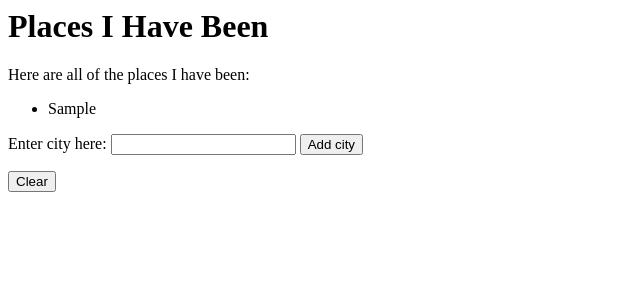
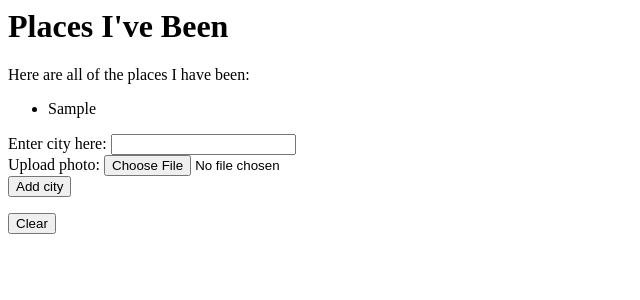
Before and after one commit to gitasong/places, a PHP site: template views/places.html.twig in a window 1280 px wide. Shown: the top 300 px of the page, without its empty margins (0-640 px from the left). Run offline with PHP 8.4, Linux system fonts and the light colour scheme; the template is opened without the code that fills it: most values are stand-ins (such as "Sample title", 1, 10 or a date in 2020); some libraries are stand-ins or nearby versions.

Commit message:
add label and input field re: upload image

```diff
--- a/views/places.html.twig
+++ b/views/places.html.twig
@@ -3,7 +3,7 @@
     <title>Places</title>
 </head>
 <body>
-    <h1>Places I Have Been</h1>
+    <h1>Places I've Been</h1>
 
     {% if places is not empty %}
         <p>Here are all of the places I have been:</p>
@@ -17,9 +17,13 @@
     <form action='/places' method='post'>
         <label for='city'>Enter city here:</label>
         <input id='city' name='city' type='text'>
-
+        <br>
+        <label for='img'>Upload photo:</label>
+        <input id='img' name='img' type='file'>
+        <br>
         <button type='submit'>Add city</button>
     </form>
+
     <form action='/delete_places' method='post'>
         <button type='submit'>Clear</button>
     </form>
```
